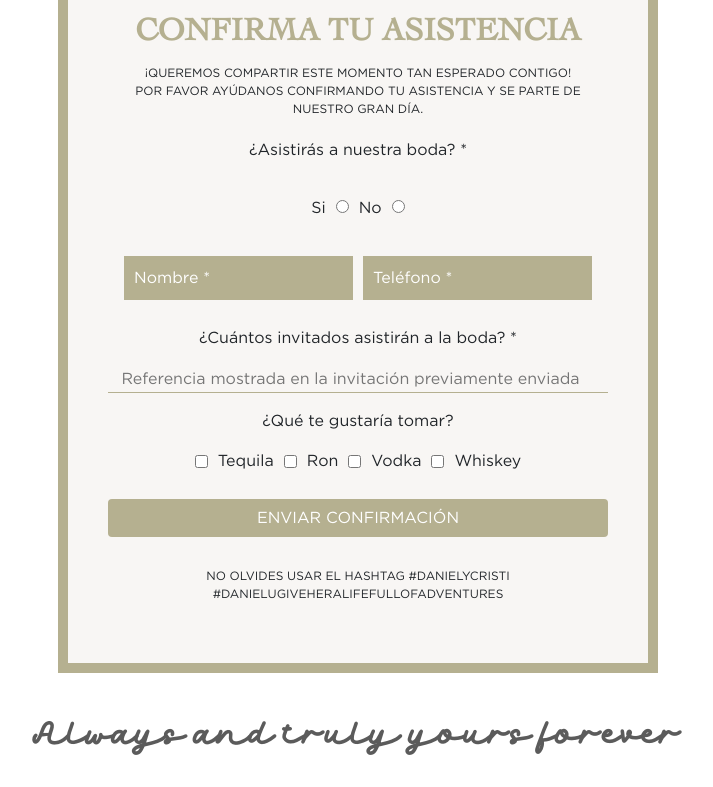
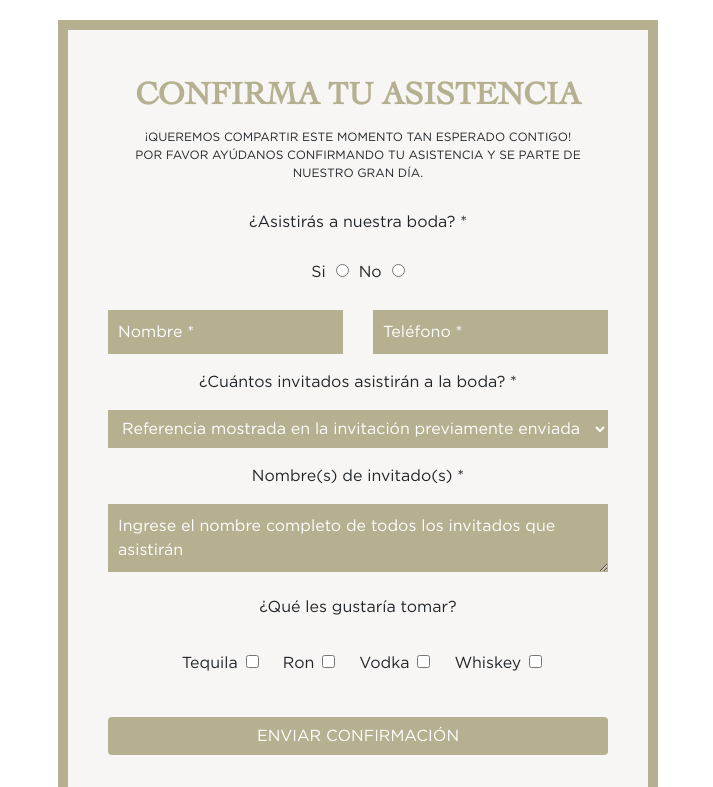
Before and after one commit to AlfredoRdgz/IDoEvent, a React (Create React App) app: page / in a window 1280 px wide. Shown: the part 3920-4707 px from the top of the page, without its empty margins (282-995 px from the left). Built offline with nearby package versions, Linux system fonts and the light colour scheme.

Commit message:
Gallery and RSVP improvements

```diff
--- a/src/components/RSVP.js
+++ b/src/components/RSVP.js
@@ -1,14 +1,162 @@
-import React, { useState } from "react";
+import React from "react";
 
 export function RSVP() {
-  const [attending, setAttending] = useState(true);
-  const [name, setName] = useState("");
-  const [phone, setPhone] = useState("");
-  const [attendees, setAttendees] = useState("");
-  const [wantsTequila, setWantsTequila] = useState(false);
-  const [wantsRum, setWantsRum] = useState(false);
-  const [wantsVodka, setWantsVodka] = useState(false);
-  const [wantsWhiskey, setWantsWhiskey] = useState(false);
+  const rsvpQuestions = [
+    {
+      name: "attending",
+      title: "¿Asistirás a nuestra boda? *",
+      type: "yesNoQuestion",
+      value: "Si"
+    },
+    {
+      name: "name",
+      placeholder: "Nombre *",
+      type: "text"
+    },
+    {
+      name: "phone",
+      placeholder: "Teléfono *",
+      type: "text"
+    },
+    {
+      name: "guestCount",
+      title: "¿Cuántos invitados asistirán a la boda? *",
+      type: "selectCount",
+      placeholder: "Referencia mostrada en la invitación previamente enviada",
+      min: 0,
+      max: 6
+    },
+    {
+      name: "guestNames",
+      title: "Nombre(s) de invitado(s) *",
+      type: "textarea",
+      placeholder: "Ingrese el nombre completo de todos los invitados que asistirán",
+    },
+    {
+      name: "drinks",
+      title: "¿Qué les gustaría tomar?",
+      type: "option",
+      options: [{ value: "Tequila", isChecked: false }, { value: "Ron", isChecked: false }, { value: "Vodka", isChecked: false }, { value: "Whiskey", isChecked: false }]
+    }
+  ];
+
+  function createYesNoQuestion(inputData) {
+
+    var yesInputId = inputData.title + "Yes";
+    var noInputId = inputData.title + "No";
+
+    return (
+      <div className="container w-100 my-2">
+        <p>{inputData.title}</p>
+        <div className="text-center" style={{ display: "flex" }}>
+          <div className="rsvp-input-container" style={{ margin: "auto" }}>
+            <label htmlFor={yesInputId}>Si</label>
+            <input
+              id={yesInputId}
+              type="radio"
+              name={inputData.name}
+              value={inputData.value === "Si"}
+              required
+              onClick={() => inputData.value = "Si"}
+            />
+            <label htmlFor={noInputId}>No</label>
+            <input
+              id={noInputId}
+              type="radio"
+              name={inputData.name}
+              value={inputData.value === "No"}
+              required
+              onClick={() => inputData.value = "No"}
+            />
+          </div>
+        </div>
+      </div>
+    );
+  }
+
+  function createShortInput(inputData) {
+    return (
+      <div className="container w-50 my-2">
+        <input
+          name={inputData.name}
+          type={inputData.type}
+          className="rsvp-input-gray w-100"
+          placeholder={inputData.placeholder}
+          required
+          onChange={(event) => inputData.value = event.target.value}
+          value={inputData.value}
+        />
+      </div>
+    );
+  }
+
+  function createTextArea(inputData) {
+    return (
+      <div className="container w-100 my-2">
+        <p>{inputData.title}</p>
+        <textarea
+          name={inputData.name}
+          type={inputData.type}
+          rows={2}
+          className="rsvp-input-gray w-100"
+          placeholder={inputData.placeholder}
+          required
+          onChange={(event) => inputData.value = event.target.value}
+          value={inputData.value}
+        />
+      </div>
+    );
+  }
+
+  function createSelectCount(inputData) {
+
+    var range = [];
+
+    for (var i = inputData.min; i < inputData.max; i++) {
+      range.push(i);
+    }
+
+    return (
+      <div className="container w-100 my-2">
+        <p>{inputData.title}</p>
+        <select
+          name={inputData.name}
+          className="rsvp-input-gray w-100"
+          placeholder={inputData.placeholder}
+          required
+          onChange={(event) => inputData.value = event.target.value}
+          value={inputData.value}>
+          <option value="" selected disabled>{inputData.placeholder}</option>
+          {range.map((number) => <option value={number} key={number}>{number}</option>)}
+        </select>
+      </div>
+    );
+  }
+
+  function createOptionList(inputData) {
+    return (
+      <div className="container my-2">
+        <p>{inputData.title}</p>
+        <div className="text-center" style={{ display: "flex" }}>
+          <div className="row" style={{ margin: "auto" }}>
+            {inputData.options.map((option) =>
+              <div key={option.value} className="p-2">
+                <label htmlFor={option.value + "Option"} className="p-2">{option.value}</label>
+                <input
+                  className="p-2"
+                  id={option.value + "Option"}
+                  type="checkbox"
+                  name={option.value}
+                  value={option.isChecked}
+                  onClick={() => option.isChecked = !option.isChecked}
+                />
+              </div>
+            )}
+          </div>
+        </div>
+      </div>
+    );
+  }
 
 
   function sendForm() {
@@ -26,104 +174,31 @@ export function RSVP() {
         </p>
 
         <form style={{ display: "flex", flexDirection: "column" }} onSubmit={sendForm}>
-          <p>¿Asistirás a nuestra boda? *</p>
-          <div className="text-center my-2" style={{ display: "flex" }}>
-            <div className="rsvp-input-container" style={{ margin: "auto" }}>
-              <label htmlFor="attendingYes">Si</label>
-              <input
-                id="attendingYes"
-                type="radio"
-                name="attending"
-                value={true}
-                required
-                onClick={() => setAttending(true)}
-              />
-              <label htmlFor="attendingNo">No</label>
-              <input
-                it="attendingNo"
-                type="radio"
-                name="attending"
-                value={false}
-                required
-                onClick={() => setAttending(false)}
-              />
-            </div>
-          </div>
-          <div className="text-center my-2" style={{ display: "flex" }}>
-            <div className="rsvp-input-container" style={{ margin: "auto" }}>
-              <input
-                type="text"
-                className="rsvp-input-gray"
-                placeholder="Nombre *"
-                required
-                onChange={(event) => setName(event.target.value)}
-                value={name}
-              />
-              <input
-                type="phone"
-                className="rsvp-input-gray"
-                placeholder="Teléfono *"
-                required
-                onChange={(event) => setPhone(event.target.value)}
-                value={phone}
-              />
-            </div>
-          </div>
-          <div className="text-center my-2">
-            <p>¿Cuántos invitados asistirán a la boda? *</p>
-            <input
-              className="rsvp-input-invisible w-100"
-              type="number"
-              placeholder="Referencia mostrada en la invitación previamente enviada"
-              value={attendees}
-              required
-              min={0}
-              onChange={(event) => setAttendees(event.target.value)}
-            />
-          </div>
-          <div className="text-center my-2">
-            <p>¿Qué te gustaría tomar?</p>
-            <div className="text-center my-2" style={{ display: "flex", justifyContent: "center"}}>
-              <div className="rsvp-checkbox-container">
-                <input
-                  id="tequila"
-                  type="checkbox"
-                  checked={wantsTequila}
-                  onChange={() => setWantsTequila(!wantsTequila)}
-                />
-                <label htmlFor="tequila">Tequila</label>
-              </div>
-              <div className="rsvp-checkbox-container">
-                <input
-                  id="rum"
-                  type="checkbox"
-                  checked={wantsRum}
-                  onChange={() => setWantsRum(!wantsRum)}
-                />
-                <label htmlFor="rum">Ron</label>
-              </div>
-              <div className="rsvp-checkbox-container">
-                <input
-                  id="vodka"
-                  type="checkbox"
-                  checked={wantsVodka}
-                  onChange={() => setWantsVodka(!wantsVodka)}
-                />
-                <label htmlFor="vodka">Vodka</label>
-              </div>
-              <div className="rsvp-checkbox-container">
-                <input
-                  id="whiskey"
-                  type="checkbox"
-                  checked={wantsWhiskey}
-                  onChange={() => setWantsWhiskey(!wantsWhiskey)}
-                />
-                <label htmlFor="whiskey">Whiskey</label>
-              </div>
-            </div>
+
+          <div className="row">
+            {
+              rsvpQuestions.map((question) => {
+                switch (question.type) {
+                  case "text":
+                  case "phone":
+                    return createShortInput(question);
+                  case "yesNoQuestion":
+                    return createYesNoQuestion(question);
+                  case "textarea":
+                    return createTextArea(question);
+                  case "selectCount":
+                    return createSelectCount(question);
+                  case "option":
+                    return createOptionList(question);
+                  default:
+                    return null;
+                }
+              })
+            }
           </div>
           <button className="btn btn-gray">ENVIAR CONFIRMACIÓN</button>
         </form>
+
         <p style={{ margin: "20px", fontSize: "12px" }}>
           NO OLVIDES USAR EL HASHTAG #DANIELYCRISTI
           #DANIELUGIVEHERALIFEFULLOFADVENTURES
--- a/src/components/Wishlist.js
+++ b/src/components/Wishlist.js
@@ -8,14 +8,14 @@ export function Wishlist() {
       image: "http://danielycristi.com/images/web-boda-DanielyCristi-20.png",
       title: "Daniel Romo y Ana Cristina González Carballo",
       description: "Número de evento: 50481006",
-      url: "",
+      url: "https://mesaderegalos.liverpool.com.mx/milistaderegalos/50819677",
     },
     {
       image: "http://danielycristi.com/images/web-boda-DanielyCristi-21.png",
       title: "Daniel y Cristi",
       description:
         "Da clic en el botón de ver mesa y luego ingresa el CP 60201, Evanston para verificar disponibilidad de productos",
-      url: "",
+      url: "https://www.amazon.com.mx/wedding/shrare/danielycristi",
     },
   ];
 
@@ -53,6 +53,7 @@ export function Wishlist() {
             );
           })}
         </div>
+        <p>Agradecemos que nos notifiquen si nos hacen llegar un regalo de Liverpool. Como sabrán, en ocasiones no entregan completo lo que ustedes con mucho cariño nos hicieron favor de regalarnos y nos gustaría agradecerles personalmente.</p>
       </div>
     </div>
   );
```
Also changed, not shown: src/App.css (+47 -3 lines), src/components/Gallery.js (+50 -19 lines).
